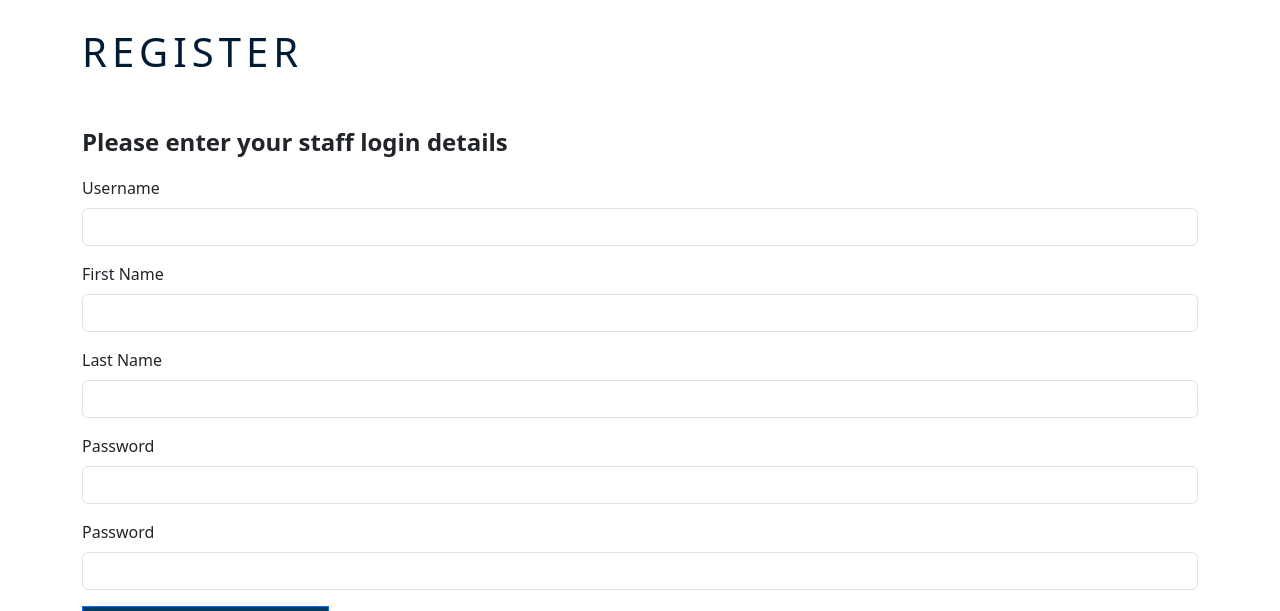
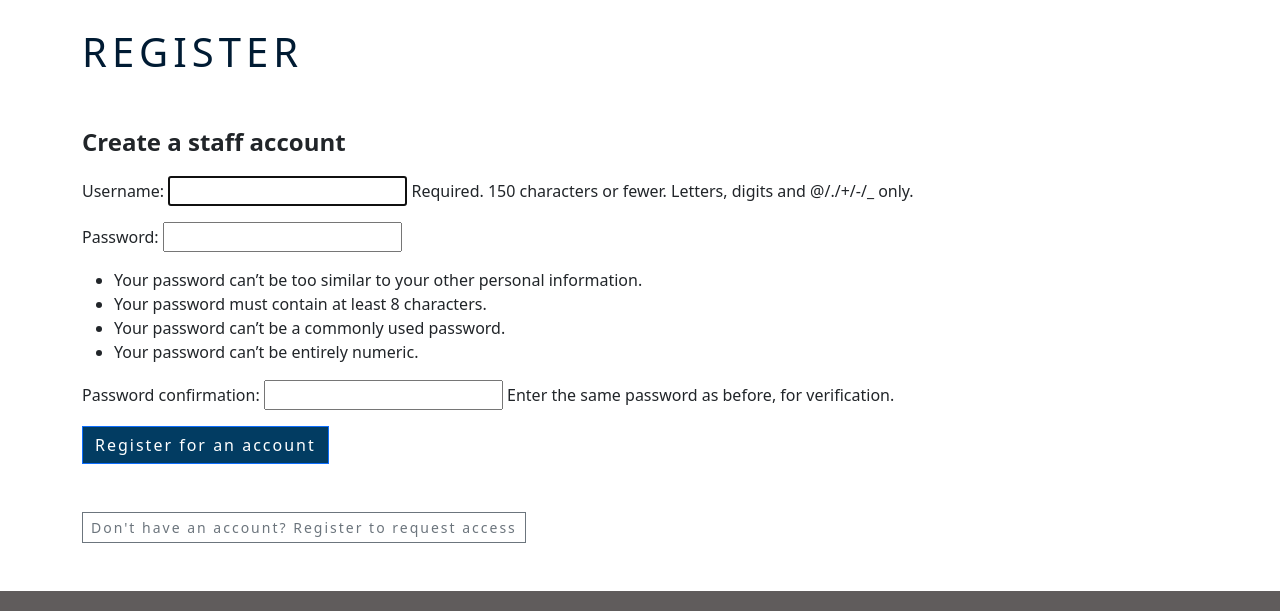
Before and after one commit to lewis-worsley/aspire-architecture, a Django app: page /staff/register_staff_user in a window 1280 px wide. Shown: the part 202-813 px from the top of the page. Run offline with Django 3.2, Linux system fonts and the light colour scheme; some libraries are stand-ins or nearby versions.

Commit message:
Django form authorisation initial setup created

```diff
--- a/staff/templates/staff/register.html
+++ b/staff/templates/staff/register.html
@@ -7,9 +7,11 @@
 
     <form method="POST" enctype="multipart/form-data" class="mb-5">{% csrf_token %}
 
-        <p class="fs-4"><strong>Please enter your staff login details</strong></p>
+        <p class="fs-4"><strong>Create a staff account</strong></p>
 
-        <div class="mb-3">
+        {{ form.as_p }}
+
+        <!-- <div class="mb-3">
             <label for="username" class="form-label">Username</label>
             <input type="text" class="form-control" name="username" id="username" aria-describedby="emailHelp">
         </div>
@@ -20,8 +22,13 @@
         </div>
 
         <div class="mb-3">
-            <label for="LastName" class="form-label">Last Name</label>
-            <input type="text" class="form-control" name="last_name" id="LastName">
+            <label for="lastName" class="form-label">Last Name</label>
+            <input type="text" class="form-control" name="last_name" id="lastName">
+        </div>
+
+        <div class="mb-3">
+            <label for="email" class="form-label">Email</label>
+            <input type="email" class="form-control" name="email" id="email">
         </div>
 
         <div class="mb-3">
@@ -30,9 +37,9 @@
         </div>
 
         <div class="mb-3">
-            <label for="workPassword2" class="form-label">Password</label>
+            <label for="workPassword2" class="form-label">Confirm password</label>
             <input type="password" class="form-control" name="password" id="workPassword2">
-        </div>
+        </div> -->
 
         <button type="submit" class="btn btn-primary">Register for an account</button>
 
--- a/staff/views.py
+++ b/staff/views.py
@@ -1,5 +1,6 @@
 from django.shortcuts import render, redirect
 from django.contrib.auth import authenticate, login, logout
+from django.contrib.auth.forms import UserCreationForm
 from django.contrib import messages
 
 
@@ -28,4 +29,21 @@ def logout_staff_user(request):
 
 
 def register_staff_user(request):
-    return render(request, 'staff/register.html', {})
+    if request.method == "POST":
+        form = UserCreationForm()(request.POST)
+        if form.is_valid():
+            form.save()
+            username = form.cleaned_data['username']
+            first_name = form.cleaned_data['first_name']
+            last_name = form.cleaned_data['last_name']
+            email = form.cleaned_data['email']
+            password = form.cleaned_data['password']
+            user = authenticate(username=username, password=password)
+            login(request, user)
+            messages.success(request, "Account registered")
+            return redirect('home')
+    else:
+        form = UserCreationForm()
+    return render(request, 'staff/register.html', {
+        'form': form
+    })
```
